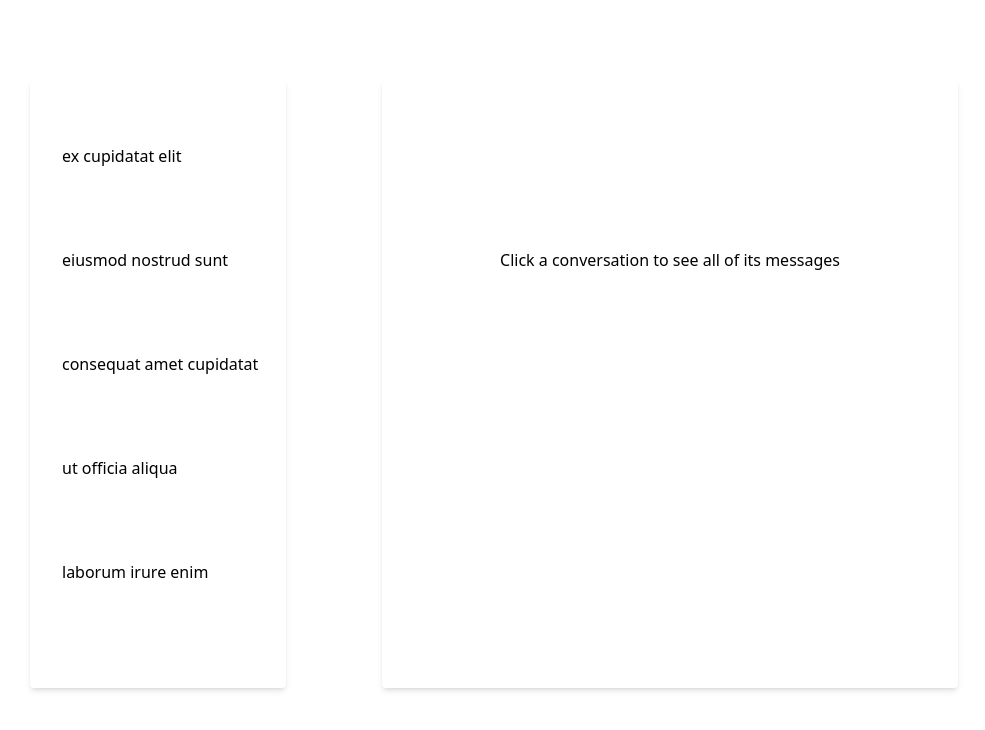
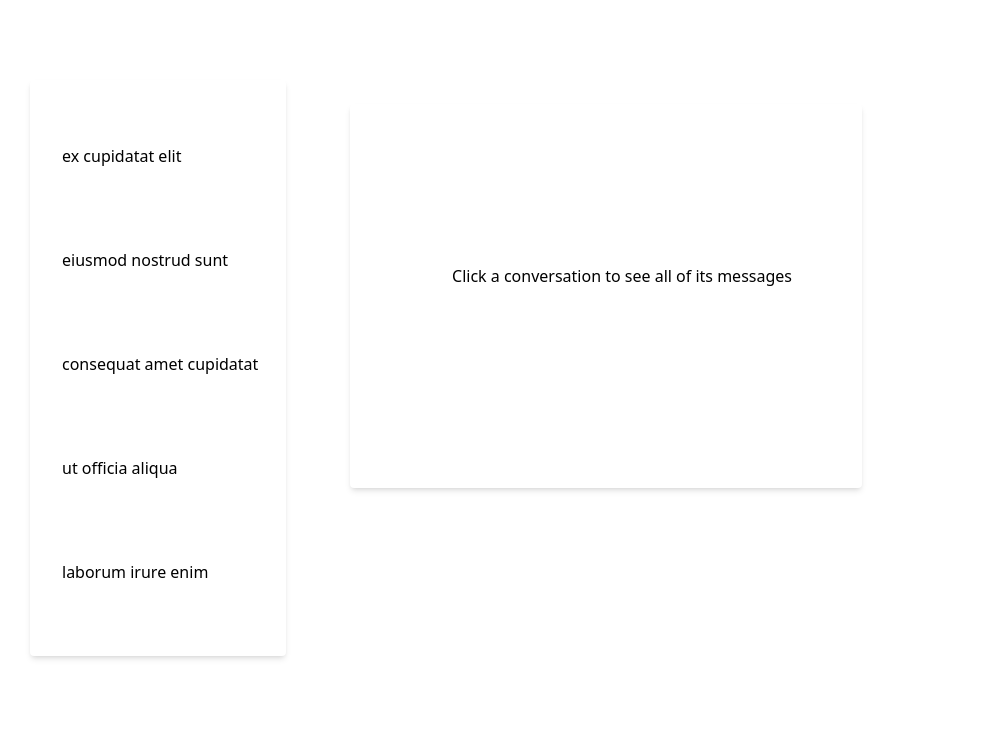
Before and after one commit to Jmuskett/blink_chat, a React (Create React App) app: page / in a window 1280 px wide. Shown: the top 730 px of the page, without its empty margins (50-1035 px from the left). Built offline with nearby package versions, Linux system fonts and the light colour scheme.

Commit message:
clean up message list styling

```diff
--- a/src/components/MessageList/MessageList.tsx
+++ b/src/components/MessageList/MessageList.tsx
@@ -14,15 +14,17 @@ export const MessageList = () => {
   );
 
   return (
-    <div className=" ml-24 w-full max-w-xl h-full bg-white shadow-md rounded px-8 pt-6 pb-8 mb-4 ">
+    <div className="ml-8  w-full max-w-xl h-full   px-8 pt-6 pb-8 mb-4 ">
       <section>
-        {!messages?.length && (
-          <p className="flex justify-center align-bottom mt-36">
-            Click a conversation to see all of its messages
-          </p>
-        )}
-
-        <ul aria-label="a list of messages" className=" h-96 overflow-scroll">
+        <ul
+          aria-label="a list of messages"
+          className=" h-96 overflow-scroll  bg-white shadow-md rounded pl-8 mb-8"
+        >
+          {!messages?.length && (
+            <p className="flex justify-center py-40">
+              Click a conversation to see all of its messages
+            </p>
+          )}
           {messages &&
             sortByDate(
               messages as unknown as Conversation[],
```
